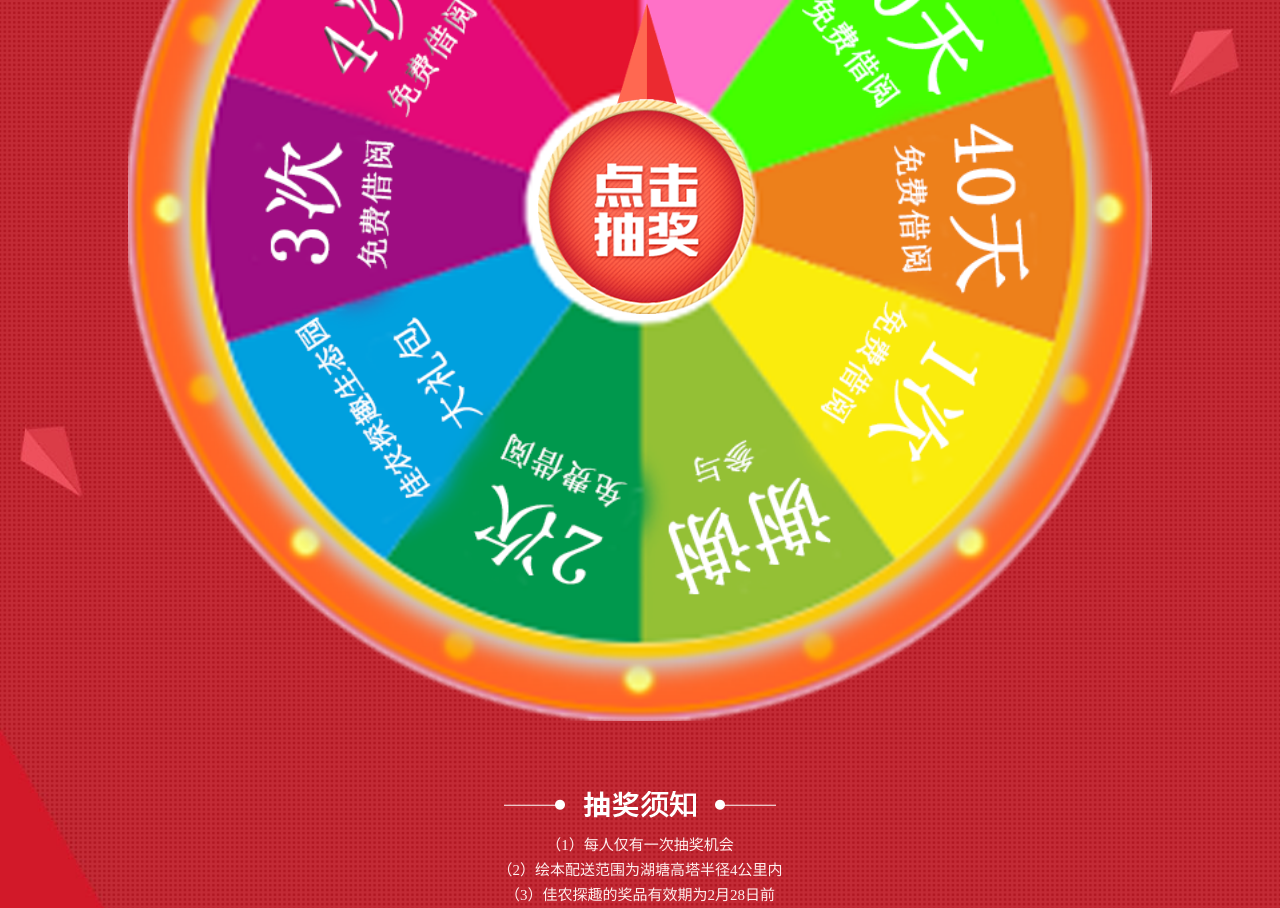
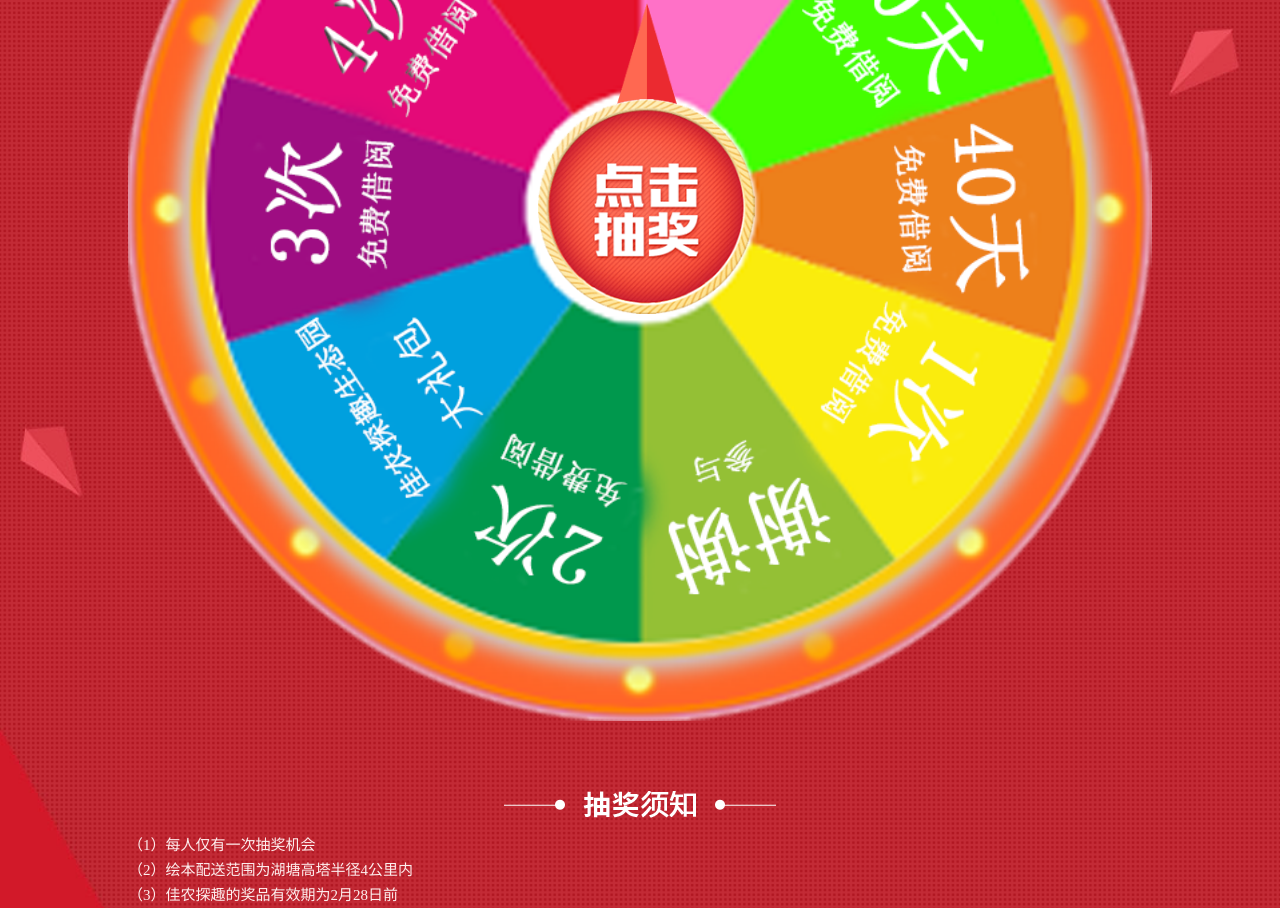
Before and after one commit to HelloDR/activty, a plain HTML site: page index.html in a window 1280 px wide. Shown: the part 535-1443 px from the top of the page. Drawn offline with nearby package versions, Linux system fonts and the light colour scheme.

Commit message:
2019/1/18 first  commit

```diff
--- a/index.html
+++ b/index.html
@@ -83,7 +83,11 @@
       line-height: 25px;
       margin-top: 15px;
       /* margin: 0 auto; */
-      text-align: center;
+    }
+
+    .rule_text p {
+      width: 80%;
+      margin: 0 auto;
     }
 
     .wrapper_rule {
@@ -159,9 +163,9 @@
       <img src="images/rule_title1.png" alt="">
     </div>
     <div class="rule_text">
-      （1）每人仅有一次抽奖机会<br>
-      （2）绘本配送范围为湖塘高塔半径4公里内<br>
-      （3）佳农探趣的奖品有效期为2月28日前
+      <p>（1）每人仅有一次抽奖机会</p>
+      <p>（2）绘本配送范围为湖塘高塔半径4公里内</p>
+      <p>（3）佳农探趣的奖品有效期为2月28日前</p>
     </div>
   </div>
 </div>
```
